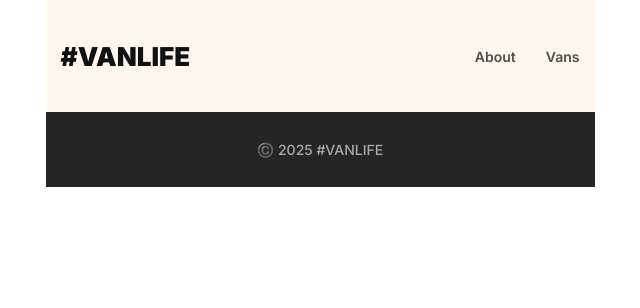
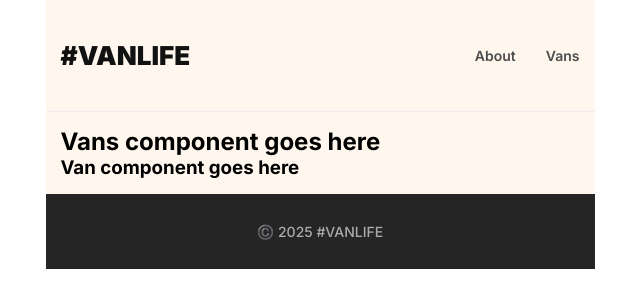
Before and after one commit to rayenrsalhi9/vanlife, a React (Vite) app: page /vans in a window 1280 px wide. Shown: the top 308 px of the page, without its empty margins (320-960 px from the left). Built offline with nearby package versions, Linux system fonts and the light colour scheme.

Commit message:
created the vans component.

```diff
--- a/src/App.css
+++ b/src/App.css
@@ -0,0 +1,53 @@
+header {
+    max-width: 549px;
+    height: 112px;
+
+    margin: 0 auto;
+    padding: 15px;
+
+    display: flex;
+    justify-content: space-between;
+    align-items: center;
+
+    background: #FFF7ED;
+    border-bottom: 1px solid #ededed;
+}
+
+header a {
+    text-decoration: none;
+}
+
+header .logo {
+    font-weight: 900;
+    font-size: 26px;
+    color: #111111;
+}
+
+header > nav {
+    display: flex;
+    justify-content: center;
+    align-items: center;
+    gap: 15px;
+}
+
+header > nav > a {
+    color: #4D4D4D;
+    font-size: 14px;
+    font-weight: 600;
+}
+
+footer {
+    max-width: 549px;
+    height: 75px;
+    margin: 0 auto;
+
+    background: #252525;
+    color: #AAAAAA;
+
+    font-size: 14px;
+    font-weight: 500;
+
+    display: flex;
+    justify-content: center;
+    align-items: center;
+}
--- a/src/App.jsx
+++ b/src/App.jsx
@@ -1,6 +1,8 @@
 import { BrowserRouter, Routes, Route, Link } from 'react-router-dom'
 import Home from './pages/home/Home.jsx'
 import About from './pages/about/About.jsx'
+import Vans from './pages/vans/Vans.jsx'
+import './App.css'
 
 const App = () => {
     return(
@@ -15,6 +17,7 @@ const App = () => {
             <Routes>
                 <Route path='/' element={<Home />}/>
                 <Route path='/about' element={<About />}/>
+                <Route path='/vans' element={<Vans />} />
             </Routes>
             <footer>
                 ©️ 2025 #VANLIFE
--- a/src/index.css
+++ b/src/index.css
@@ -1,4 +1,8 @@
 @import url('https://fonts.googleapis.com/css2?family=Hanken+Grotesk:ital,wght@0,100..900;1,100..900&family=Inter:ital,opsz,wght@0,14..32,100..900;1,14..32,100..900&family=Karla:ital,wght@0,200..800;1,200..800&display=swap');
+
+a {
+    text-decoration: none;
+}
 
 * {
     margin: 0;
@@ -9,56 +13,3 @@
 body {
     font-family: "Inter", sans-serif;
 }
-
-header {
-    max-width: 549px;
-    height: 112px;
-
-    margin: 0 auto;
-    padding: 15px;
-
-    display: flex;
-    justify-content: space-between;
-    align-items: center;
-
-    background: #FFF7ED;
-}
-
-header a {
-    text-decoration: none;
-}
-
-header .logo {
-    font-weight: 900;
-    font-size: 26px;
-    color: #111111;
-}
-
-header > nav {
-    display: flex;
-    justify-content: center;
-    align-items: center;
-    gap: 15px;
-}
-
-header > nav > a {
-    color: #4D4D4D;
-    font-size: 14px;
-    font-weight: 600;
-}
-
-footer {
-    max-width: 549px;
-    height: 75px;
-    margin: 0 auto;
-
-    background: #252525;
-    color: #AAAAAA;
-
-    font-size: 14px;
-    font-weight: 500;
-
-    display: flex;
-    justify-content: center;
-    align-items: center;
-}
--- /dev/null
+++ b/src/pages/vans/Van.jsx
@@ -0,0 +1,7 @@
+
+
+export default function Van() {
+    return (
+        <h3>Van component goes here</h3>
+    )
+}
--- /dev/null
+++ b/src/pages/vans/Vans.css
@@ -0,0 +1,6 @@
+.vans {
+    max-width: 549px;
+    margin: 0 auto;
+    padding: 15px;
+    background: #FFF7ED;
+}
--- /dev/null
+++ b/src/pages/vans/Vans.jsx
@@ -0,0 +1,11 @@
+import Van from './Van'
+import './Vans.css'
+
+export default function Vans() {
+    return (
+        <section className="vans">
+            <h1>Vans component goes here</h1>
+            <Van />
+        </section>
+    )
+}
```
